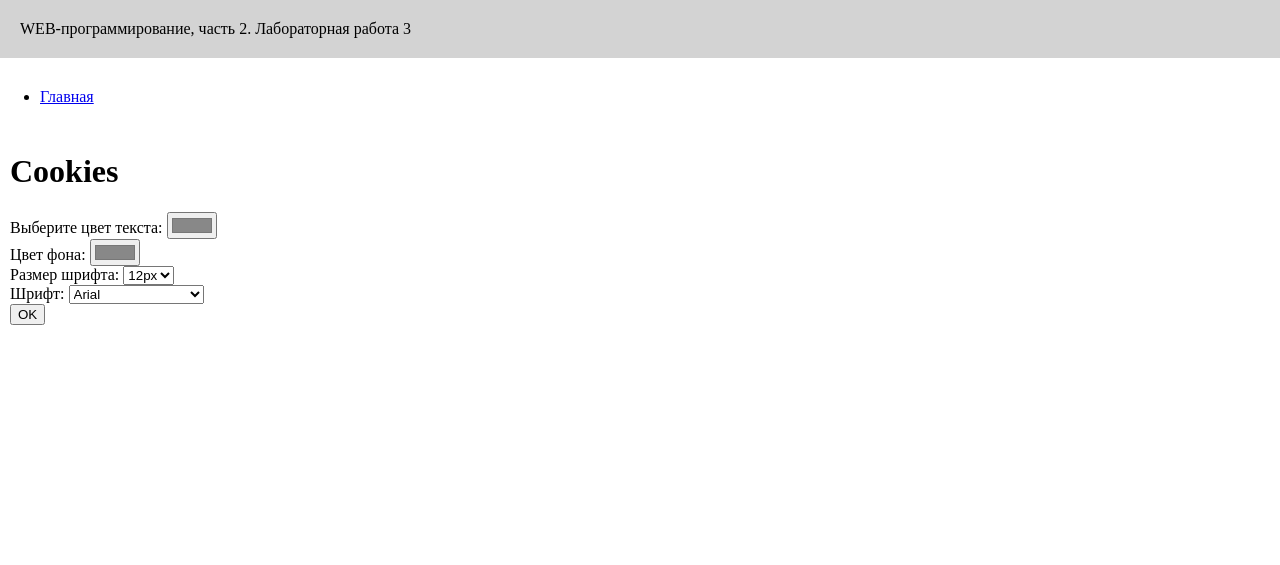
After one commit to pritkusha/web-programming-labs-2, a Flask app: template templates/lab3/settings.html in a window 1280 px wide. The commit adds this page. Shown: the top 565 px of the page. Run offline with Flask 3, Linux system fonts and the light colour scheme; the template is opened without the code that fills it: most values are stand-ins (such as "Sample title", 1, 10 or a date in 2020).

Commit message:
Настройки отображения

```diff
--- a/templates/lab3/lab3.html
+++ b/templates/lab3/lab3.html
@@ -14,5 +14,6 @@
         <li><a href="/lab3/cookie">Куки</a></li>
         <li><a href="/lab3/del_cookie">Очистить куки</a></li>
         <li><a href="/lab3/order">Заказ напитка</a></li>
+        <li><a href="/lab3/settings">Смена цвета</a></li>
     </ol>
 {% endblock %}
--- /dev/null
+++ b/templates/lab3/settings.html
@@ -0,0 +1,43 @@
+{% extends "base.html" %}
+
+{#  номер лабораторной работы: #}
+{% block lab %}Лабораторная работа 3{% endblock %}
+
+{# основной контент: #}
+{% block main %}
+    <h1>Cookies</h1>
+    <div>
+        <label class="label" for="color">Выберите цвет текста:</label>
+        <input type="color" id="color" name="color" value="{{ color or ''}}">
+    </div>
+
+    <div>
+        <label class="label" for="background_color">Цвет фона:</label>
+        <input type="color" id="background_color" name="background_color" value="{{ background_color }}">
+    </div>
+
+    <div>
+        <label class="label" for="font_size">Размер шрифта:</label>
+        <select id="font_size" name="font_size">
+            <option value="12px" {% if font_size == '12px' %}selected{% endif %}>12px</option>
+            <option value="16px" {% if font_size == '16px' %}selected{% endif %}>16px</option>
+            <option value="20px" {% if font_size == '20px' %}selected{% endif %}>20px</option>
+            <option value="24px" {% if font_size == '24px' %}selected{% endif %}>24px</option>
+            <option value="28px" {% if font_size == '28px' %}selected{% endif %}>28px</option>
+        </select>
+    </div>
+
+    <div>
+        <label class="label" for="font_family">Шрифт:</label>
+        <select id="font_family" name="font_family">
+            <option value="Arial" {% if font_family == 'Arial' %}selected{% endif %}>Arial</option>
+            <option value="Georgia" {% if font_family == 'Georgia' %}selected{% endif %}>Georgia</option>
+            <option value="Times New Roman" {% if font_family == 'Times New Roman' %}selected{% endif %}>Times New Roman</option>
+            <option value="Courier New" {% if font_family == 'Courier New' %}selected{% endif %}>Courier New</option>
+        </select>
+    </div>
+
+    <div>
+        <button type="submit">OK</button>
+    </div>
+{% endblock %}
```
Also changed, not shown: lab3.py (+33 -0 lines).
